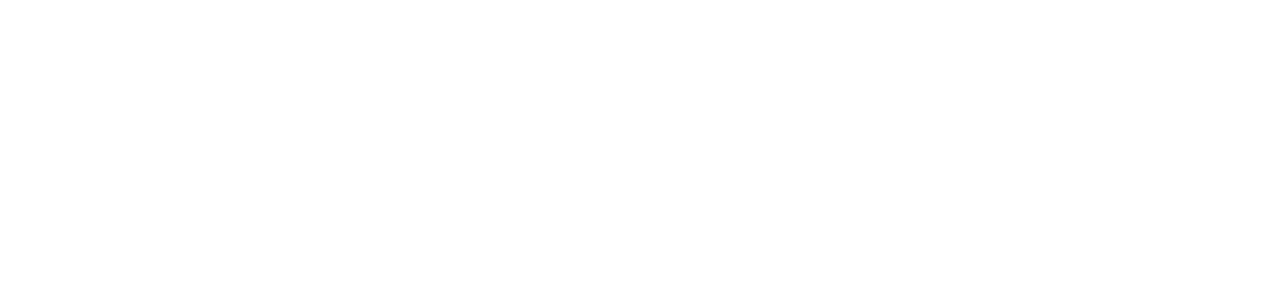
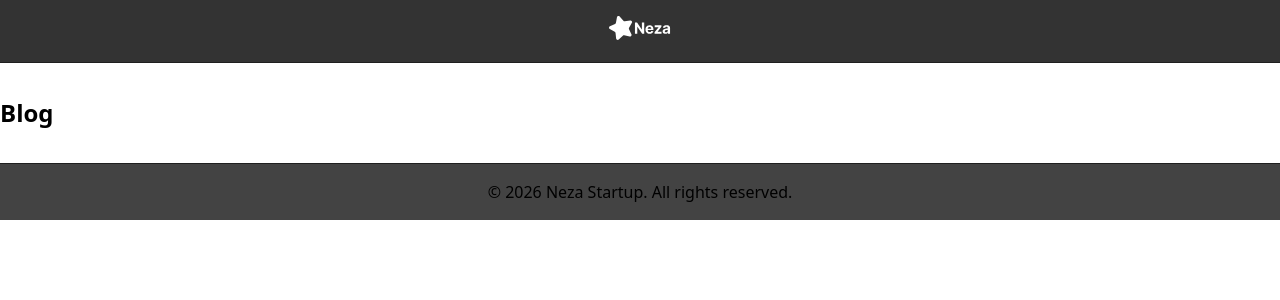
Before and after one commit to neza-startup/neza-startup, a React (Vite) app: page /blog in a window 1280 px wide. Before the commit this address had no page. Shown: the top 300 px of the page. Built offline with nearby package versions, Linux system fonts and the light colour scheme.

Commit message:
added layout component
other components still needs improvements

```diff
--- /dev/null
+++ b/src/layout/Layout.jsx
@@ -0,0 +1,15 @@
+import { Outlet } from "react-router-dom";
+import Footer from "./Footer";
+import Navbar from "./Navbar";
+
+const Layout = () => {
+  return (
+    <>
+      <Navbar />
+      <Outlet />
+      <Footer />
+    </>
+  );
+}
+
+export default Layout;
--- a/src/pages/Landing.jsx
+++ b/src/pages/Landing.jsx
@@ -1,16 +1,16 @@
 import BusinessSlider from '../components/BusinessSlider.jsx'
 import Contact from '../components/Contact.jsx'
-import Footer from '../components/Footer.jsx'
 import Hero from '../components/Hero.jsx'
 import LastCTA from '../components/LastCTA.jsx'
 import Modalities from '../components/Modalities.jsx'
-import Navbar from '../components/Navbar.jsx'
 import Newsletter from '../components/Newsletter.jsx'
 import Pricing from '../components/Pricing.jsx'
 import Product from '../components/Products.jsx'
 import QnA from '../components/Q&A.jsx'
 import Services from '../components/Services.jsx'
 import SocialPath from '../components/SocialPath.jsx'
+import Footer from '../layout/Footer.jsx'
+import Navbar from '../layout/Navbar.jsx'
 import styles from '../styles/Landing.module.css'
 
 function Landing() {
--- a/src/routes/AppRouter.jsx
+++ b/src/routes/AppRouter.jsx
@@ -1,4 +1,6 @@
 import { BrowserRouter, Route, Routes } from "react-router-dom";
+import Layout from "../layout/Layout.jsx";
+import Blog from "../pages/Blog.jsx";
 import Form from "../pages/Form.jsx";
 import Landing from '../pages/Landing.jsx';
 import LinkInBio from "../pages/LinkInBio.jsx";
@@ -7,9 +9,12 @@ const AppRouter = () => {
   return (
     <BrowserRouter>
       <Routes>
-        <Route path="/" element={<Landing />} />
-        <Route path="/link-in-bio" element={<LinkInBio />} />
-        <Route path="/form" element={<Form />} />
+        <Route element={<Layout />}>
+          <Route path="/" element={<Landing />} />
+          <Route path="/link-in-bio" element={<LinkInBio />} />
+          <Route path="/form" element={<Form />} />
+          <Route path="/blog" element={<Blog />} />
+        </Route>
       </Routes>
     </BrowserRouter>
   )
```
Also changed, not shown: src/layout/Footer.jsx (renamed from src/components/Footer.jsx), src/layout/Navbar.jsx (renamed from src/components/Navbar.jsx).
